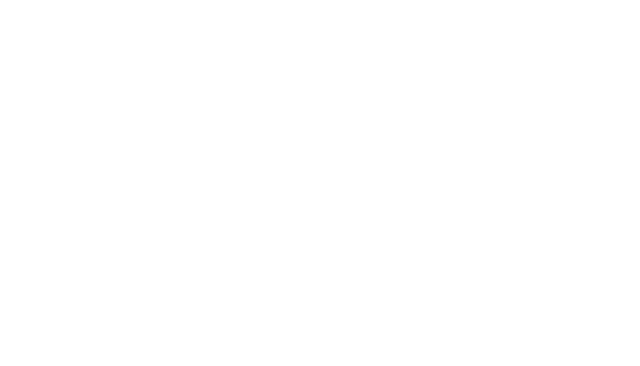
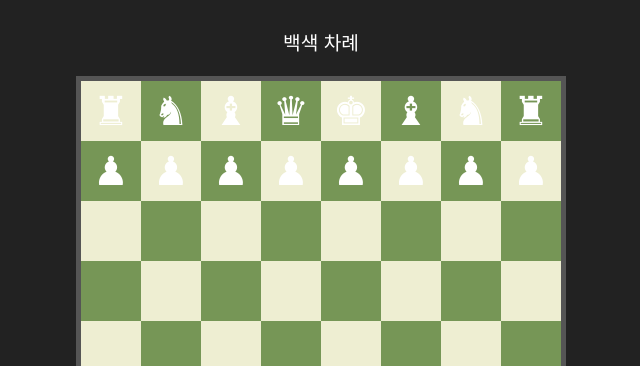
Before and after one commit to yeab010-1/yeabess, a plain HTML site: page index.html in a window 1280 px wide. Shown: the top 366 px of the page, without its empty margins (319-959 px from the left). Drawn offline with Linux system fonts and the light colour scheme.

Commit message:
Update index.html

```diff
--- a/index.html
+++ b/index.html
@@ -2,35 +2,87 @@
 <html lang="ko">
 <head>
     <meta charset="UTF-8">
-    <meta name="viewport" content="width=device-width, initial-scale=1.0">
-    <title>yeabess | 준비 중</title>
+    <title>yeabess Chess</title>
     <style>
-        /* 화면 중앙 정렬을 위한 최소한의 스타일 */
-        body {
-            margin: 0;
-            display: flex;
-            justify-content: center;
-            align-items: center;
-            height: 100vh;
-            background-color: #ffffff; /* 배경색 (흰색) */
-            font-family: -apple-system, BlinkMacSystemFont, "Segoe UI", Roboto, sans-serif;
-            color: #333;
-        }
-        .container {
-            text-align: center;
-        }
-        h1 {
-            font-size: 1.5rem;
-            font-weight: 400;
-            color: #888;
-        }
+        body { display: flex; flex-direction: column; align-items: center; background: #222; color: white; font-family: sans-serif; }
+        #board { display: grid; grid-template-columns: repeat(8, 60px); grid-template-rows: repeat(8, 60px); border: 5px solid #555; }
+        .square { width: 60px; height: 60px; display: flex; justify-content: center; align-items: center; font-size: 40px; cursor: pointer; }
+        .white { background-color: #eeeed2; }
+        .black { background-color: #769656; }
+        .selected { background-color: #f7f769 !important; }
+        .status { margin: 20px; font-size: 1.2rem; }
     </style>
 </head>
 <body>
+    <div class="status" id="status">백색 차례</div>
+    <div id="board"></div>
 
-    <div class="container">
-        <h1>yeabess</h1>
-        </div>
+    <script>
+        const boardElement = document.getElementById('board');
+        const statusElement = document.getElementById('status');
+        let selectedSquare = null;
+        let turn = 'white';
 
+        // 초기 보드 상태 (간단한 기물 배치)
+        const pieces = {
+            'r': '♜', 'n': '♞', 'b': '♝', 'q': '♛', 'k': '♚', 'p': '♟',
+            'R': '♖', 'N': '♘', 'B': '♗', 'Q': '♕', 'K': '♔', 'P': '♙'
+        };
+
+        let boardLayout = [
+            ['r','n','b','q','k','b','n','r'],
+            ['p','p','p','p','p','p','p','p'],
+            ['','','','','','','',''],
+            ['','','','','','','',''],
+            ['','','','','','','',''],
+            ['','','','','','','',''],
+            ['P','P','P','P','P','P','P','P'],
+            ['R','N','B','Q','K','B','N','R']
+        ];
+
+        function createBoard() {
+            boardElement.innerHTML = '';
+            for (let r = 0; r < 8; r++) {
+                for (let c = 0; c < 8; c++) {
+                    const square = document.createElement('div');
+                    square.className = `square ${(r + c) % 2 === 0 ? 'white' : 'black'}`;
+                    square.dataset.row = r;
+                    square.dataset.col = c;
+                    square.innerText = pieces[boardLayout[r][c]] || '';
+                    square.onclick = () => handleSquareClick(r, c);
+                    boardElement.appendChild(square);
+                }
+            }
+        }
+
+        function handleSquareClick(r, c) {
+            const piece = boardLayout[r][c];
+            const isWhite = piece === piece.toUpperCase() && piece !== '';
+
+            if (selectedSquare) {
+                // 기물 이동 로직
+                const [sr, sc] = selectedSquare;
+                if (sr === r && sc === c) {
+                    selectedSquare = null;
+                } else {
+                    boardLayout[r][c] = boardLayout[sr][sc];
+                    boardLayout[sr][sc] = '';
+                    turn = turn === 'white' ? 'black' : 'white';
+                    statusElement.innerText = turn === 'white' ? '백색 차례' : '흑색 차례';
+                    selectedSquare = null;
+                }
+                createBoard();
+            } else {
+                // 기물 선택
+                if (piece && ((turn === 'white' && isWhite) || (turn === 'black' && !isWhite))) {
+                    selectedSquare = [r, c];
+                    createBoard();
+                    document.querySelector(`[data-row="${r}"][data-col="${c}"]`).classList.add('selected');
+                }
+            }
+        }
+
+        createBoard();
+    </script>
 </body>
 </html>
```
